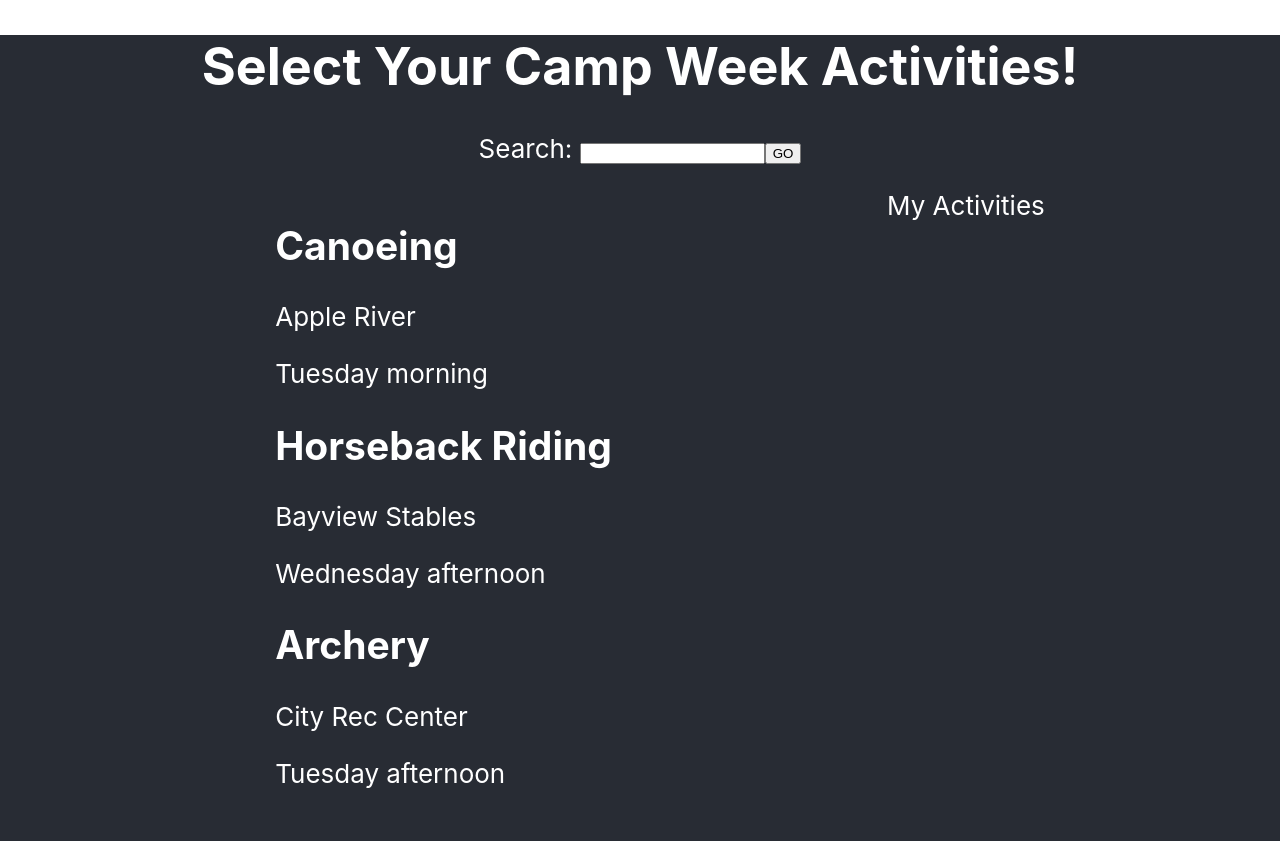
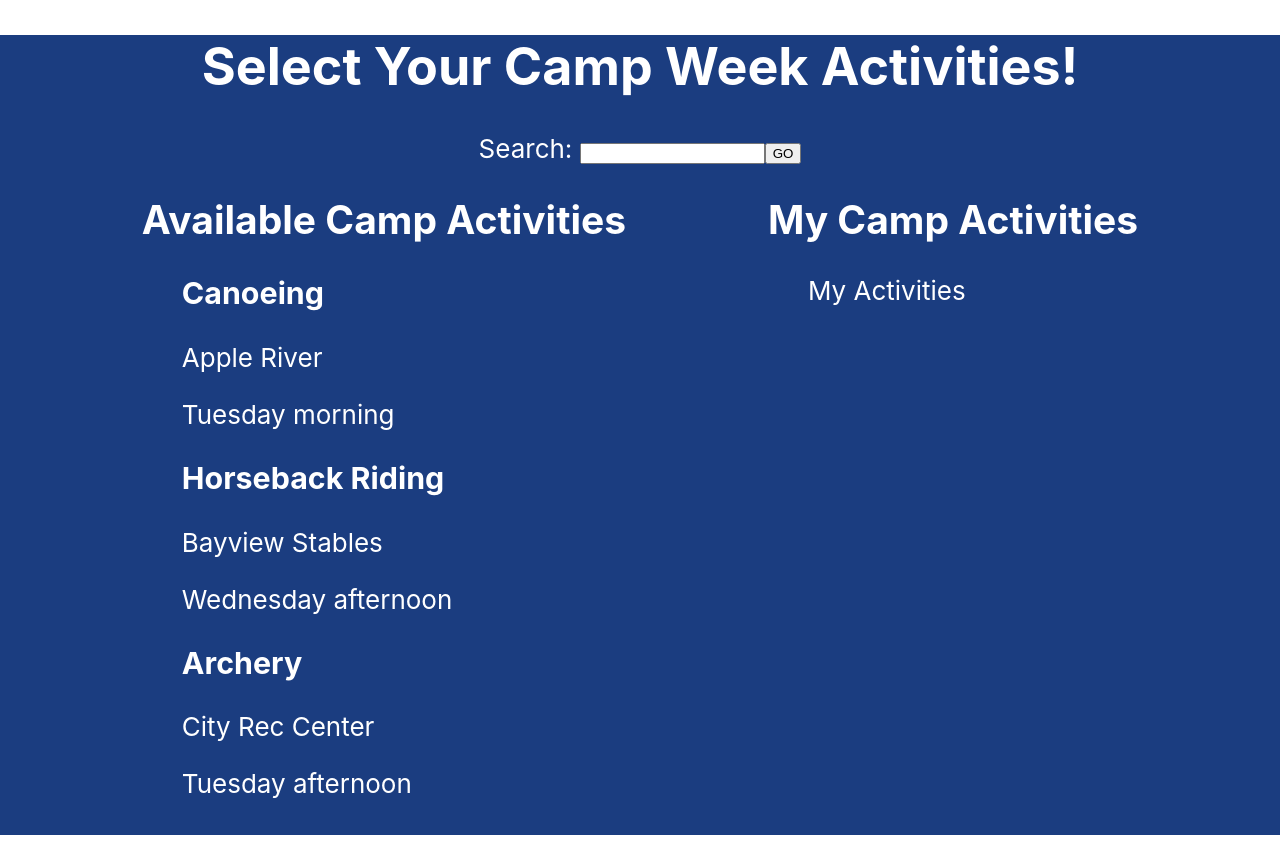
Before and after one commit to Danielle254/Conference-Agenda, a React (Create React App) app: page / in a window 1280 px wide. Built offline with nearby package versions, Linux system fonts and the light colour scheme.

Commit message:
updated background color and added headers

```diff
--- a/src/Activity/Activity.js
+++ b/src/Activity/Activity.js
@@ -5,7 +5,7 @@ import React, { useState } from 'react';
 function Activity(props) {
     return (
         <div>
-        <h2>{props.name}</h2>
+        <h3>{props.name}</h3>
         <p>{props.location}</p>
         <p>{props.time}</p>
         </div>
--- a/src/ActivityList/ActivityList.js
+++ b/src/ActivityList/ActivityList.js
@@ -28,9 +28,12 @@ function ActivityList(props) {
     );
 
     return (
+        <div>
+        <h2>Available Camp Activities</h2>
         <ul>
             {sampleActivities}
         </ul>
+        </div>
     )
 };
 
--- a/src/App.css
+++ b/src/App.css
@@ -1,6 +1,6 @@
 
 .App {
-  background-color: #282c34;
+  background-color: #1b3d80;
   font-size: calc(10px + 2vmin);
   color: white;
   min-height: 100vh;
--- a/src/MyActivities/MyActivities.js
+++ b/src/MyActivities/MyActivities.js
@@ -2,11 +2,14 @@ import React, { useState } from 'react';
 
 function MyActivities() {
     return (
+        <div>
+        <h2>My Camp Activities</h2>
         <ul>
             <li>
                 My Activities
             </li>
         </ul>
+        </div>
     )
 };
 
```
